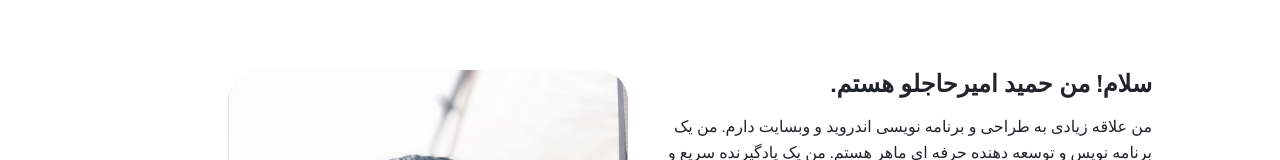
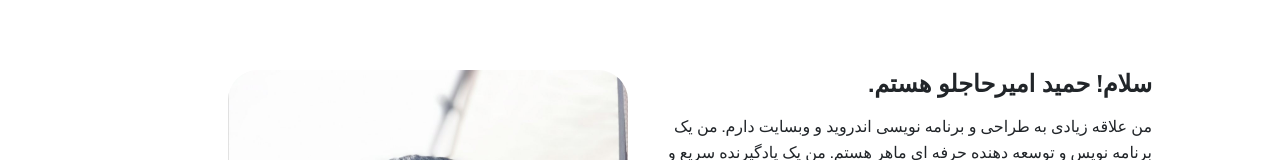
Before and after one commit to hamidamirhajlo/hamidamirhajlo.github.io, a plain HTML site: page index.html in a window 1280 px wide. Shown: the part 764-924 px from the top of the page. Drawn offline with Linux system fonts and the light colour scheme.

Commit message:
remove من from index!

```diff
--- a/index.html
+++ b/index.html
@@ -122,7 +122,7 @@
         <div class="container-narrow">
           <div class="row">
             <div class="col-md-6">
-              <h2 class="h4 my-2">سلام! من حمید امیرحاجلو هستم.</h2>
+              <h2 class="h4 my-2">سلام! حمید امیرحاجلو هستم.</h2>
               <p>من علاقه زیادی به طراحی و برنامه نویسی اندروید و وبسایت دارم. من یک برنامه نویس و توسعه دهنده حرفه ای ماهر هستم. من یک یادگیرنده سریع و آماده همکاری در تیم هستم. پروژه های برنامه نویسی وبسایت و موبایل خود را به من بسپارید.</p>
               <div class="row mt-3">
                 <div class="col-sm-2">
```
